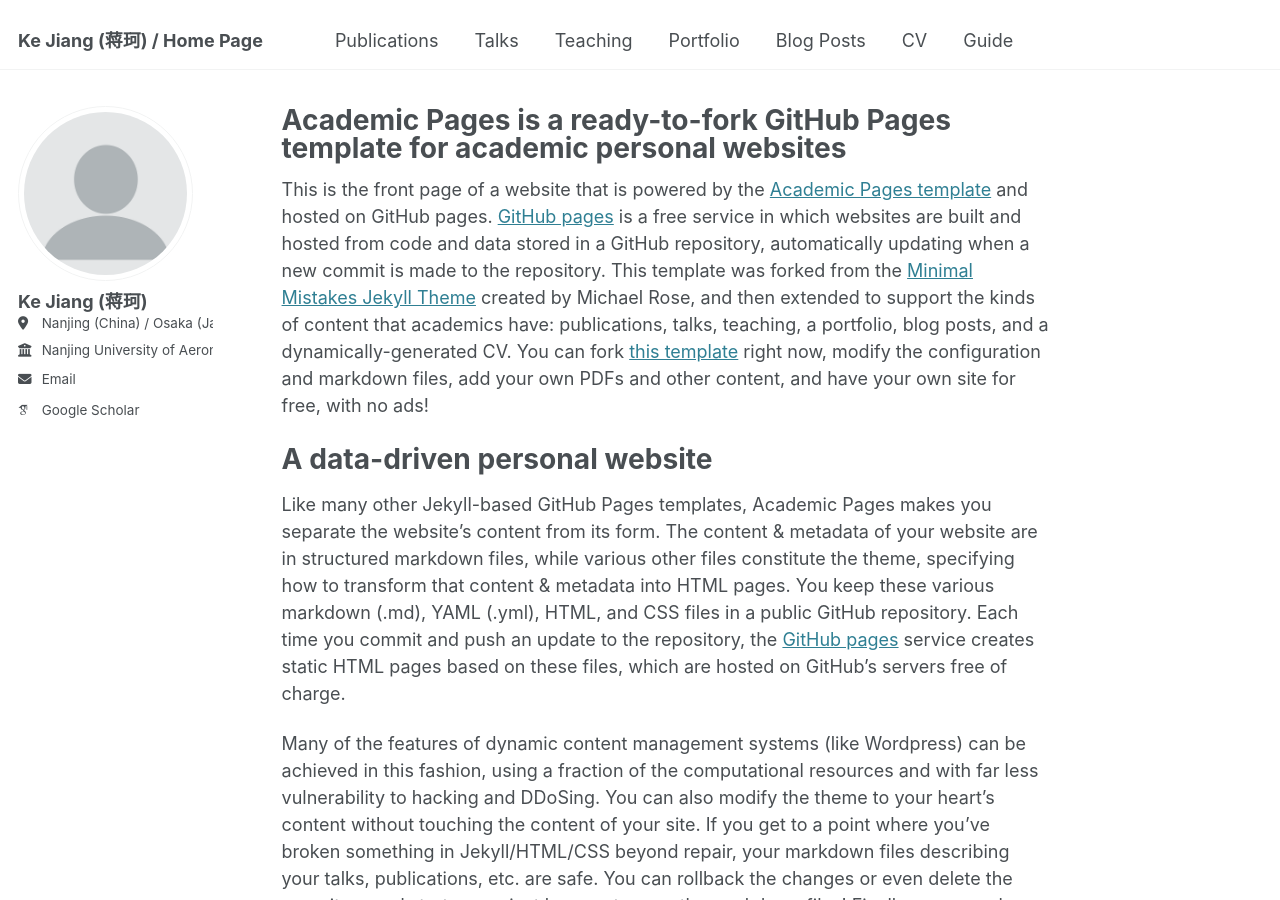
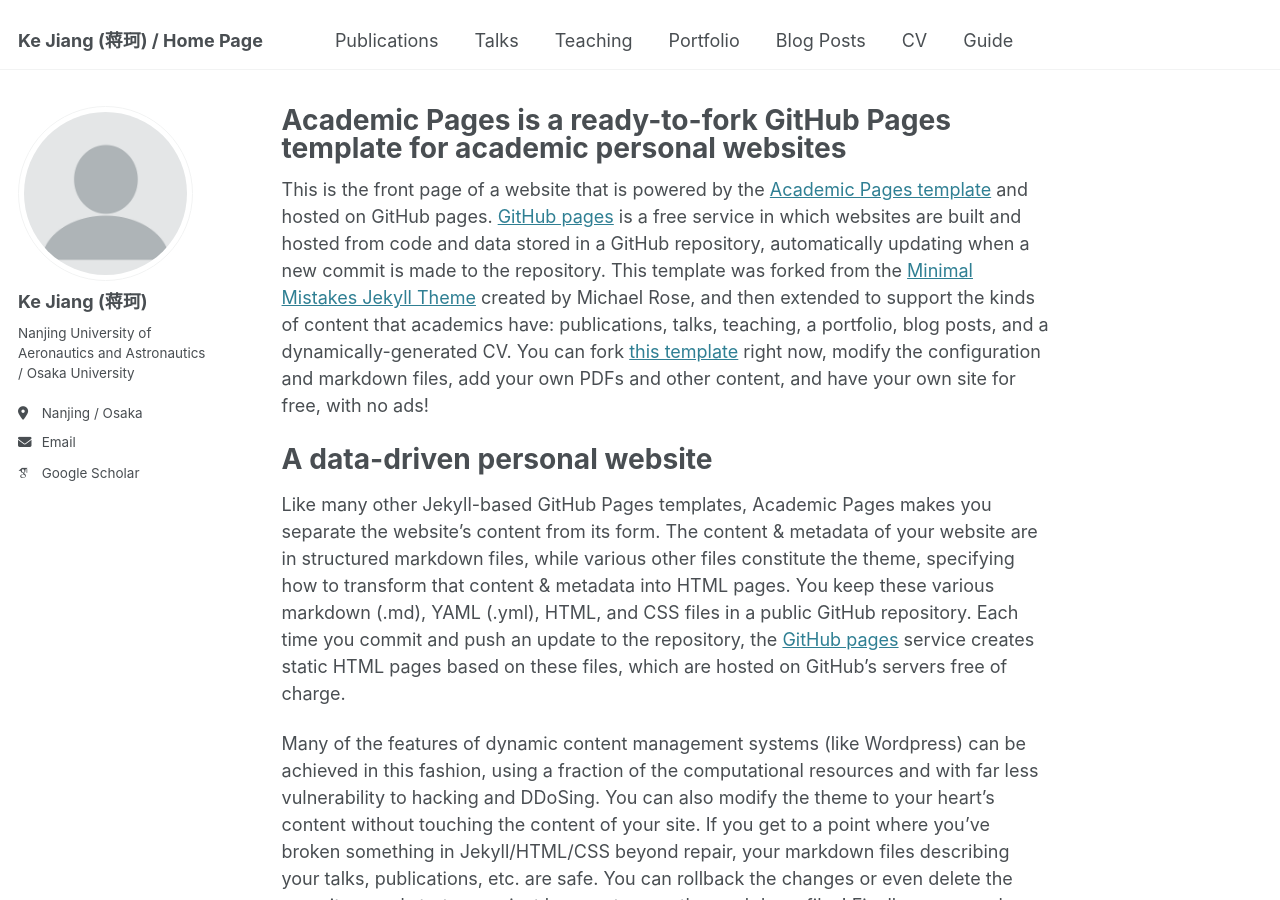
Before and after one commit to Jack10843/Jack10843.github.io, a Jekyll site: the page built from _pages/about.md, in a window 1280 px wide and 900 px high. Built offline with Jekyll 4.4.1, drawn with Linux system fonts in a browser that asks for light colours; some web fonts are replaced.

Commit message:
Update _config.yml

```diff
--- a/_config.yml
+++ b/_config.yml
@@ -25,9 +25,9 @@ author:
   avatar           : "profile.png"
   name             : "Ke Jiang (蒋珂)"
   pronouns         : # example: "she/her"
-  bio              : # "Nanjing University of Aeronautics and Astronautics / Osaka University"
-  location         : "Nanjing (China) / Osaka (Japan)"
-  employer         : "Nanjing University of Aeronautics and Astronautics / Osaka University"
+  bio              : "Nanjing University of Aeronautics and Astronautics / Osaka University"
+  location         : "Nanjing / Osaka"
+  employer         : # "Nanjing University of Aeronautics and Astronautics / Osaka University"
   uri              : # URL
   email            : "ke_jiang@nuaa.edu.cn"
 
```
